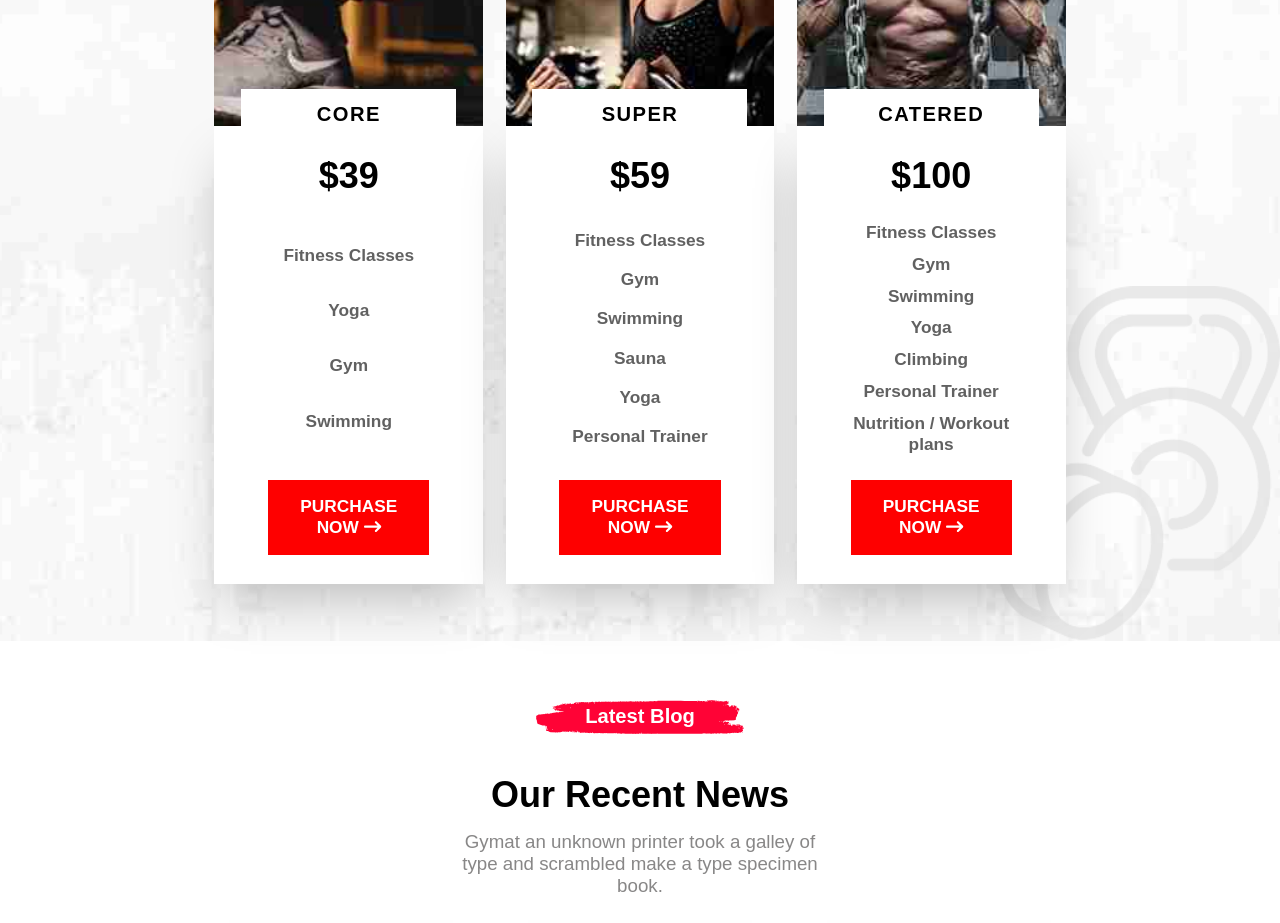
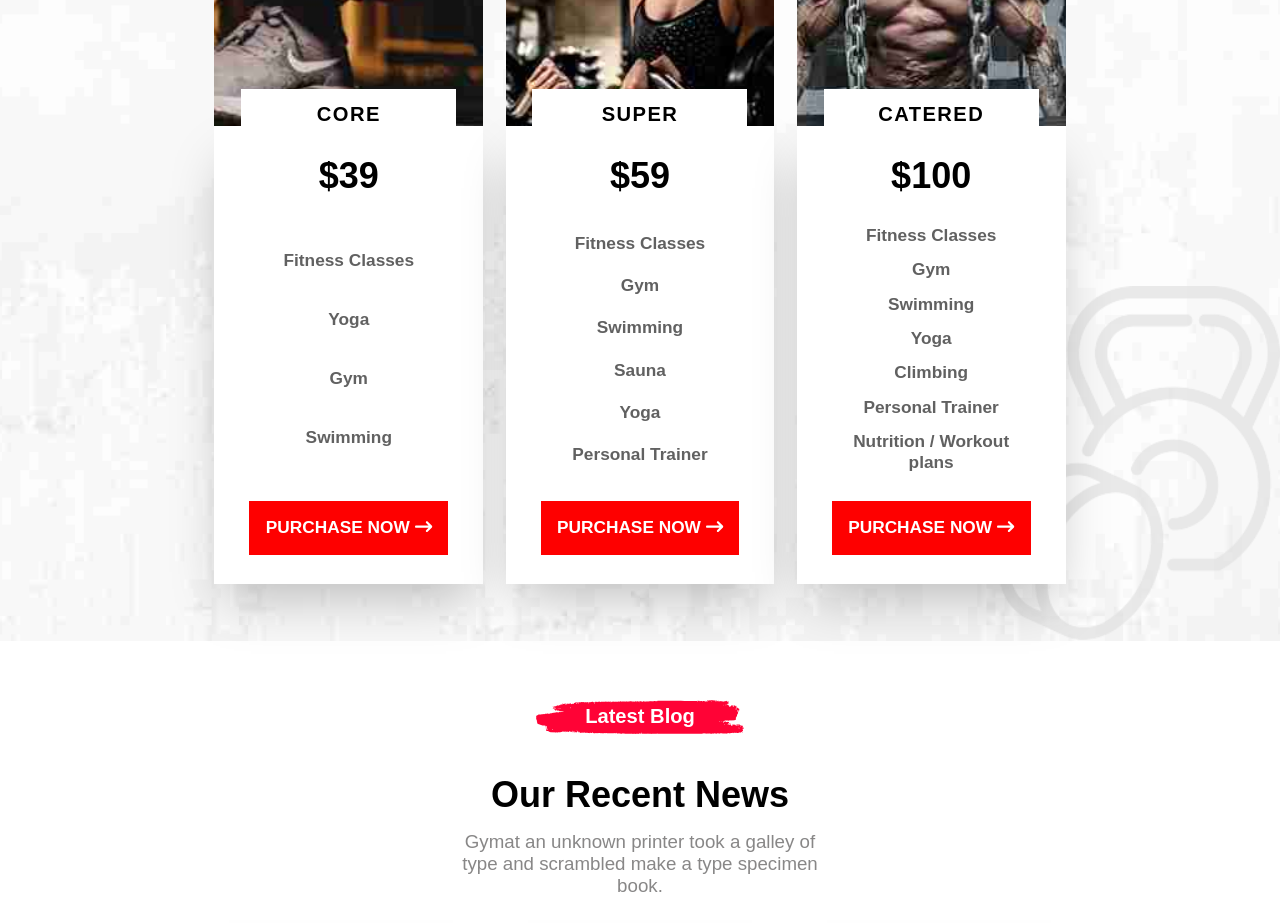
Before and after one commit to Moe-Zoubi/Gym-Pulse, a React (Create React App) app: page /home in a window 1280 px wide. Shown: the part 8920-9843 px from the top of the page. Built offline with nearby package versions, Linux system fonts and the light colour scheme.

Commit message:
added some responsive css

```diff
--- a/src/App.css
+++ b/src/App.css
@@ -762,6 +762,7 @@ ul{
     background-color: white;
     display: flex;
     flex-direction: column;
+    align-items: center;
     padding: 2rem 20%;
     height: 400px;
     box-shadow: 0 25px 50px -12px rgba(0,0,0,.25);
@@ -785,13 +786,14 @@ ul{
 }
 
 .price-info button{
-    padding: 1rem 2rem;
+    padding: 1rem;
     background-color: #FE0000;
     color: white;
     font-size: 1.2rem;
     font-weight: 700;
     border: 2px solid #FE0000;
     transition: all 0.4s ease-in-out;
+    width: max-content;
 }
 
 .price-info button:hover{
```
